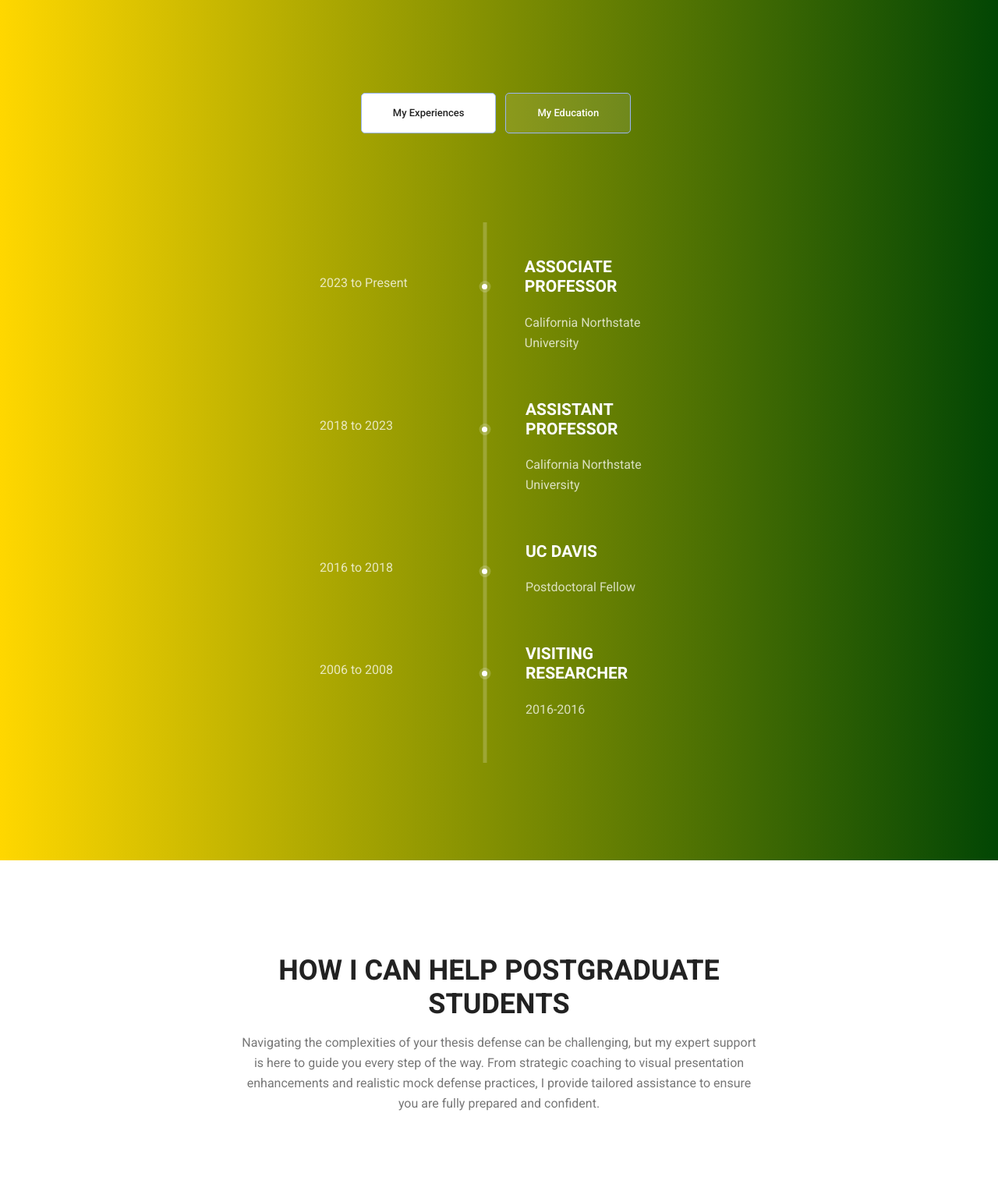
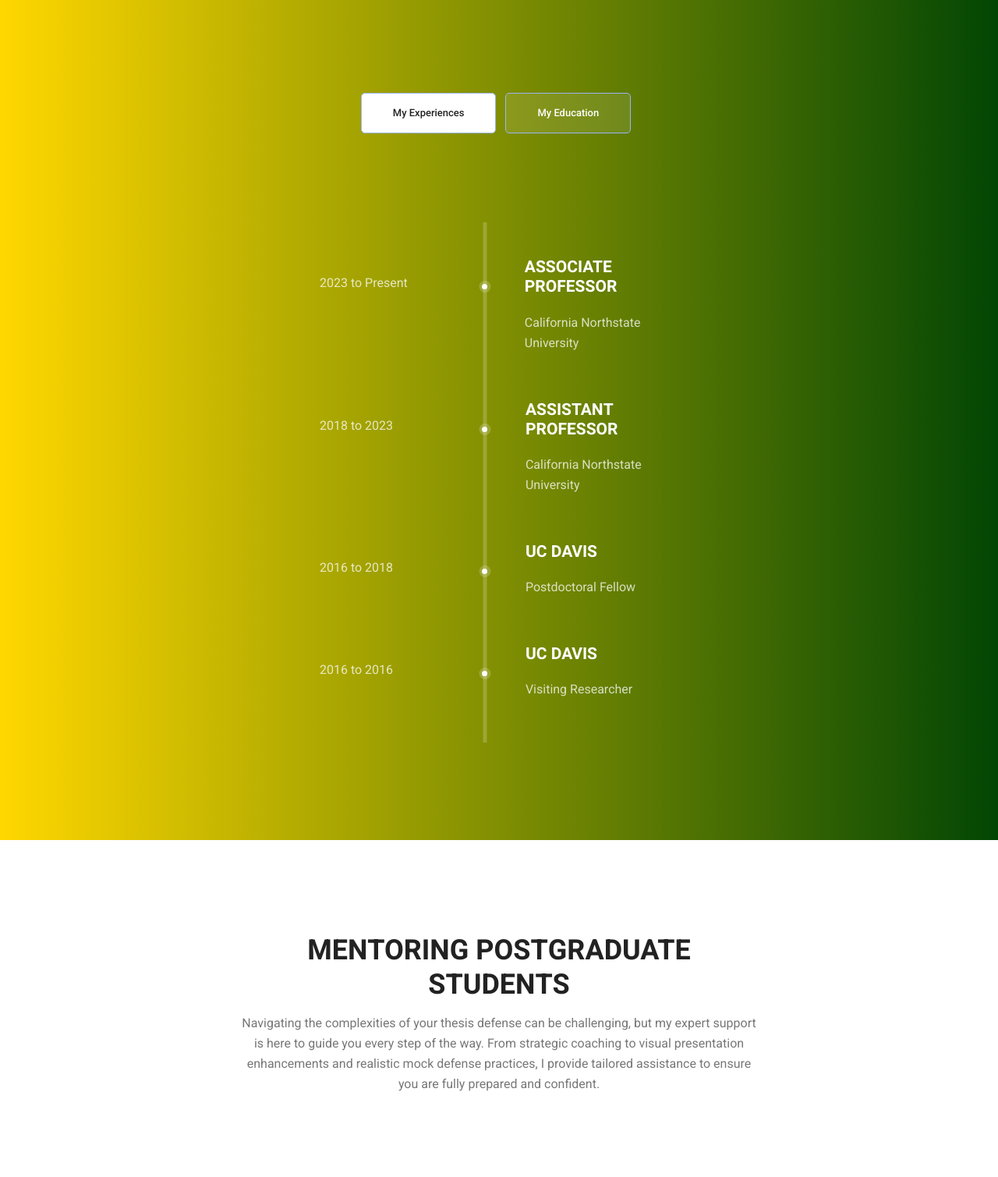
Before and after one commit to sys-eng1/reem_website, a Flask app: page / in a window 1280 px wide. Shown: the part 1904-3413 px from the top of the page at 78% size. Run offline with Flask 3, Linux system fonts and the light colour scheme; some libraries are stand-ins or nearby versions.

Commit message:
This commit is after adding the ,ignore file

```diff
--- a/templates/index.html
+++ b/templates/index.html
@@ -41,7 +41,7 @@
                                 <li class="nav-item"><a class="nav-link" href="#about-myself">About</a></li>   <!-- linked "About" menu w "About myself" section  -->
                                 <li class="nav-item"><a class="nav-link" href="#experience-education">Experience & Education</a></li>
                                 <!-- linked "experience & education" menu w "experience-education" section  -->
-                                <li class="nav-item"><a class="nav-link" href="#postgraduate-support">Postgraduate Support</a></li>
+                                <li class="nav-item"><a class="nav-link" href="#postgraduate-support">Postgraduate Mentorship</a></li>
                                 <li class="nav-item submenu dropdown"> <!-- linked "Postgraduate" menu w "Postgraduate Services" section  -->
 
 
@@ -94,8 +94,8 @@
                       <ul class="list socialButtons">
                         <!-- <li><a href="#"><i class="fa fa-facebook"></i></a></li>
                         <li><a href="#"><i class="fa fa-twitter"></i></a></li> -->
-                        <li><a href="#"><i class="fa fa-instagram"></i></a></li>
-                        <li><a href="#"><i class="fa fa-linkedin"></i></a></li>
+                        <li><a href="https://www.instagram.com/dr.reem.olaby/"><i class="fa fa-instagram"></i></a></li>
+                        <li><a href="https://www.linkedin.com/in/reemolaby/"><i class="fa fa-linkedin"></i></a></li>
                       </ul>
                     </div>
                   </div>
@@ -263,11 +263,11 @@
                                     <span></span> <!-- Decorative element for the timeline dot -->
                                     <div class="media"> <!-- Container for the timeline entry -->
                                         <div class="d-flex"> <!-- Flex container for the date -->
-                                            <p>2006 to 2008&nbsp;&nbsp;&nbsp;&nbsp;&nbsp</p> <!-- Date range of the experience -->
+                                            <p>2016 to 2016&nbsp;&nbsp;&nbsp;&nbsp;&nbsp</p> <!-- Date range of the experience -->
                                         </div> <!-- Close the flex container for the date -->
                                         <div class="media-body"> <!-- Container for the experience details -->
-                                            <h4>Visiting Researcher</h4> <!-- Title of the experience -->
-                                            <p>2016-2016</p> <!-- Details of the experience -->
+                                            <h4>UC Davis</h4> <!-- Title of the experience -->
+                                            <p>Visiting Researcher</p> <!-- Details of the experience -->
                                         </div> <!-- Close the container for the experience details -->
                                     </div> <!-- Close the container for the timeline entry -->
                                 </li>
@@ -355,7 +355,7 @@
         <section class="feature_area p_120" id="postgraduate-support">
             <div class="container">
                 <div class="main_title">
-                    <h2>how I can help postgraduate students</h2>
+                    <h2>Mentoring postgraduate students</h2>
                     <p>Navigating the complexities of your thesis defense can be challenging, but my expert support is here to guide you every step of the way. From strategic coaching to visual presentation enhancements and realistic mock defense practices, I provide tailored assistance to ensure you are fully prepared and confident.</p>
                 </div>
                 <div class="feature_inner row">
@@ -503,7 +503,7 @@
                       <p>One of the points Dr. Olaby mentioned in her video and stressed in our session was the importance of anticipating questions from the committee and preparing suitable slides to answer them. I have always heard my professors mention that some students were exceptional in their defense presentations, and I am sure being well-prepared with anticipated questions is one of the aspects they consider.<p>
                       <p>Not to forget the mock defense opportunity, which, in my opinion, is the most critical aspect of this defense mentorship. I am excited to have the chance to practice my defense ahead of time and have professional feedback and comments. I am sure this experience will increase my confidence, lower my stress, and prepare me well to help me handle my defense day well.
                       I can’t recommend the mentorship with Dr. Reem enough for any graduate student who wants to be exceptional!</p>
-                    <h4>Dima</h4>
+                    <h4>Deemah Babaa</h4>
                     <a href="#"><i class="fa fa-star"></i></a>
                     <a href="#"><i class="fa fa-star"></i></a>
                     <a href="#"><i class="fa fa-star"></i></a>
@@ -582,8 +582,8 @@ Copyright &copy;<script>document.write(new Date().getFullYear());</script> All r
                             </div>
                             <p>Let us be social</p>
                             <ul class="list">
-                                <li><a href="#"><i class="fa fa-instagram"></i></a></li>
-                                <li><a href="#"><i class="fa fa-linkedin"></i></a></li>
+                                <li><a href="https://www.instagram.com/dr.reem.olaby/"><i class="fa fa-instagram"></i></a></li>
+                                <li><a href="https://www.linkedin.com/in/reemolaby/"><i class="fa fa-linkedin"></i></a></li>
                                 <!-- <li><a href="#"><i class="fa fa-facebook"></i></a></li> -->
                                 <!-- <li><a href="#"><i class="fa fa-twitter"></i></a></li> -->
                                 <!-- <li><a href="#"><i class="fa fa-dribbble"></i></a></li> -->
```
Also changed, not shown: 1 other file.
